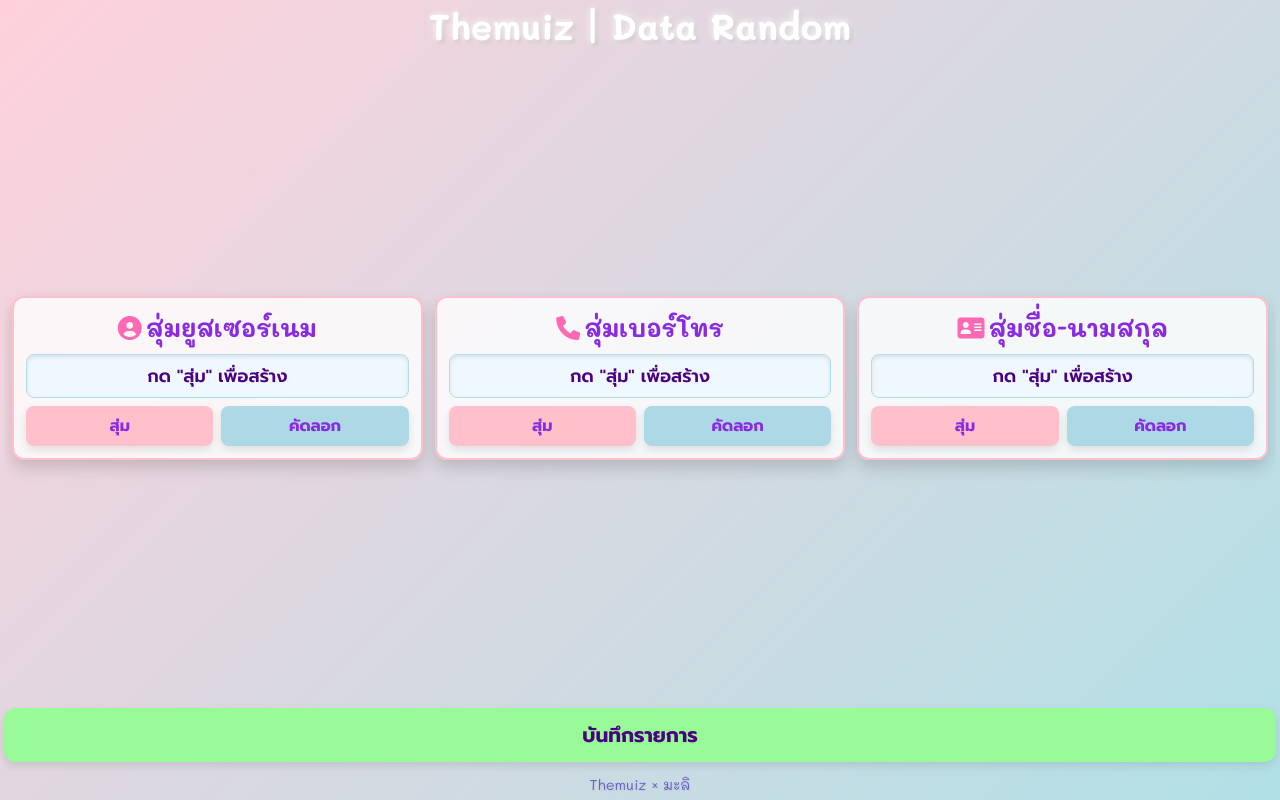
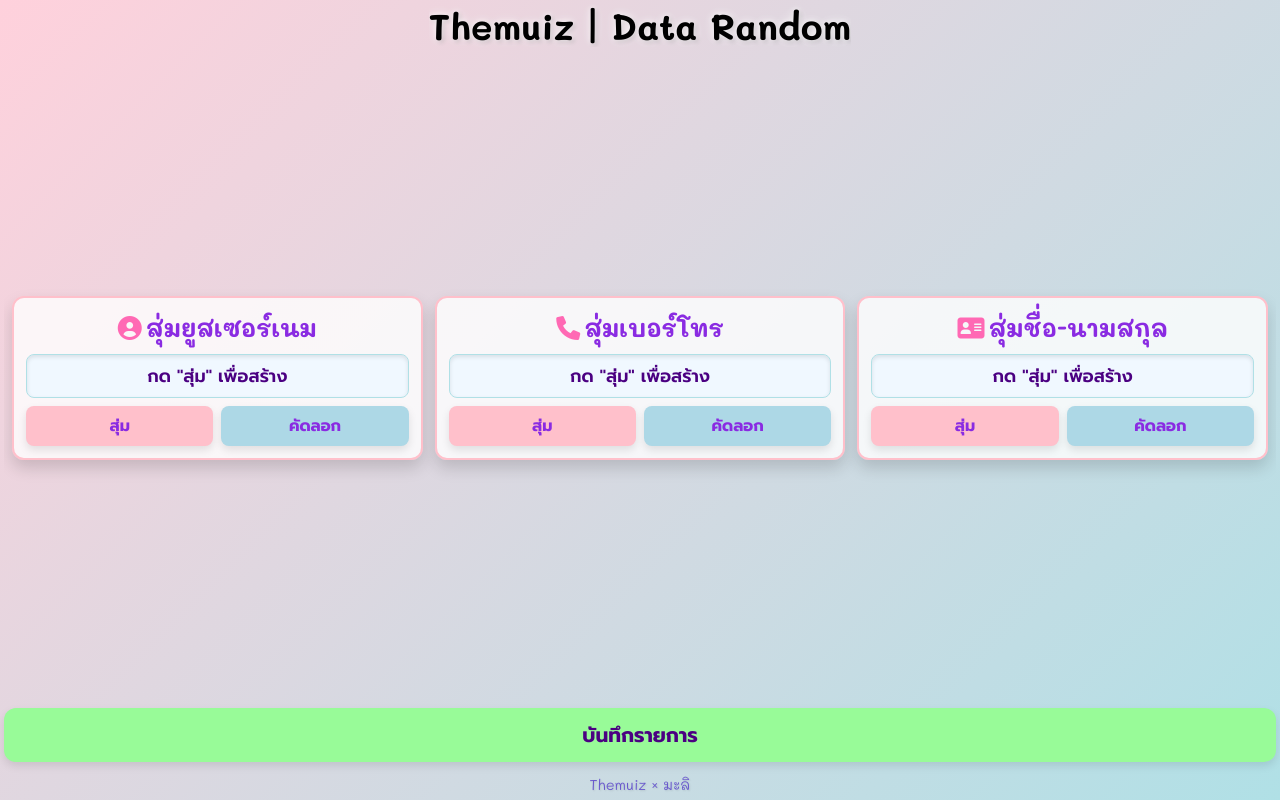
Before and after one commit to themuiz99/themuiz-data-random-2, a plain HTML site: page index.html in a window 1280 px wide. Drawn offline with nearby package versions, Linux system fonts and the light colour scheme.

Commit message:
Update index.html

```diff
--- a/index.html
+++ b/index.html
@@ -30,11 +30,13 @@
             font-family: 'Mali', cursive; /* ใช้ฟอนต์ Mali สำหรับชื่อเว็บ */
             font-size: 4.5vh; /* ขนาดตัวอักษรปรับตามความสูงหน้าจอ */
             font-weight: 700; /* ตัวหนา */
-            color: #FFFFFF; /* เปลี่ยนเป็นสีขาว */
+            color: #000000; /* เปลี่ยนเป็นสีดำ */
             margin-bottom: 1.5vh; /* ระยะห่างจากด้านล่างปรับตามความสูงหน้าจอ */
             text-align: center; /* จัดให้อยู่กึ่งกลาง */
             line-height: 1.2;
-            /* ลบ white-space: nowrap; และ overflow: hidden; เพื่อให้ข้อความสามารถขึ้นบรรทัดใหม่ได้ถ้าจำเป็น */
+            white-space: nowrap; /* ทำให้ข้อความอยู่ในบรรทัดเดียว */
+            overflow: hidden; /* ซ่อนส่วนที่เกิน */
+            text-overflow: ellipsis; /* แสดง ... ถ้าข้อความยาวเกิน */
             /* เพิ่ม text-shadow เพื่อสร้างความฟุ้งรอบขอบ */
             text-shadow:
                 0 0 5px rgba(255, 255, 255, 0.7), /* เงาสีขาวฟุ้งๆ */
```
